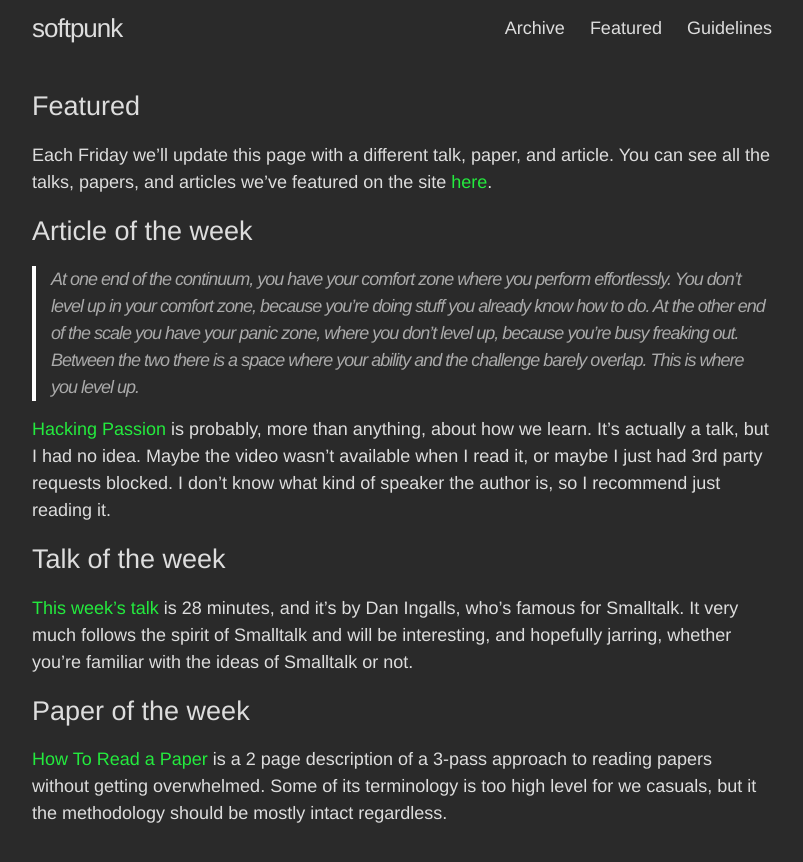
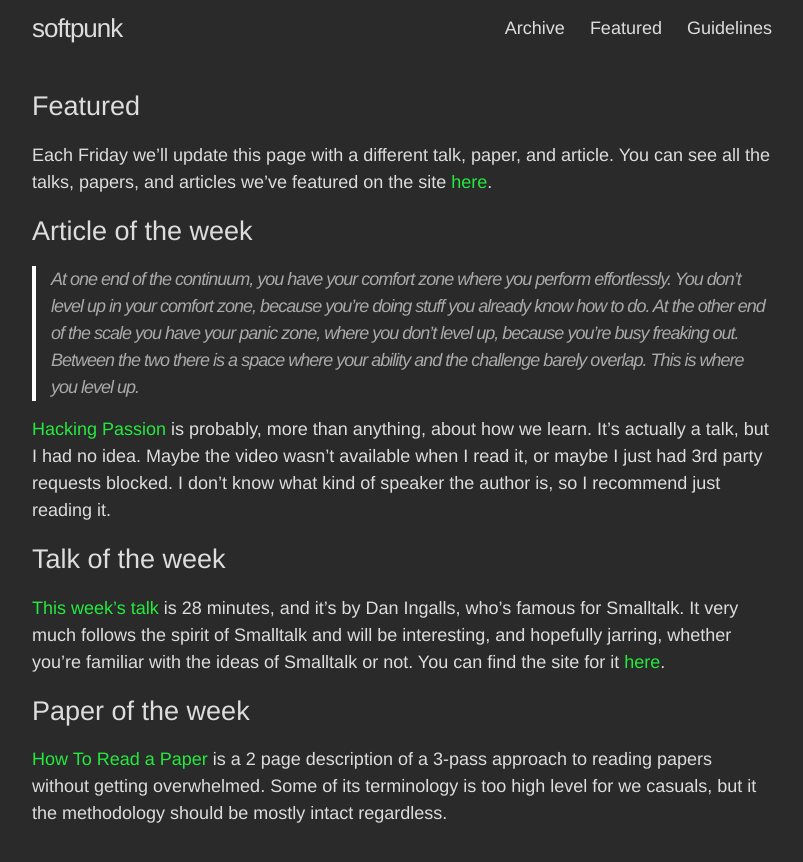
Before and after one commit to softpunk/softpunk.github.io, a Jekyll site: the page built from featured.md, in a window 1280 px wide. Shown: the top 862 px of the page, without its empty margins (238-1041 px from the left). Built offline with Jekyll 4.4.1, drawn with Linux system fonts in a browser that asks for light colours.

Commit message:
Add link to lively kernel

```diff
--- a/featured.md
+++ b/featured.md
@@ -12,7 +12,7 @@ Each Friday we'll update this page with a different talk, paper, and article. Yo
 [Hacking Passion](http://kytrinyx.com/presentations/hacking-passion) is probably, more than anything, about how we learn. It's actually a talk, but I had no idea. Maybe the video wasn't available when I read it, or maybe I just had 3rd party requests blocked. I don't know what kind of speaker the author is, so I recommend just reading it.
 
 ## Talk of the week
-[This week's talk](https://www.youtube.com/watch?v=QTJRwKOFddc) is 28 minutes, and it's by Dan Ingalls, who's famous for Smalltalk. It very much follows the spirit of Smalltalk and will be interesting, and hopefully jarring, whether you're familiar with the ideas of Smalltalk or not.
+[This week's talk](https://www.youtube.com/watch?v=QTJRwKOFddc) is 28 minutes, and it's by Dan Ingalls, who's famous for Smalltalk. It very much follows the spirit of Smalltalk and will be interesting, and hopefully jarring, whether you're familiar with the ideas of Smalltalk or not. You can find the site for it [here](http://lively-kernel.org/).
 
 ## Paper of the week
 [How To Read a Paper](http://blizzard.cs.uwaterloo.ca/keshav/home/Papers/data/07/paper-reading.pdf) is a 2 page description of a 3-pass approach to reading papers without getting overwhelmed. Some of its terminology is too high level for we casuals, but it the methodology should be mostly intact regardless.
```
